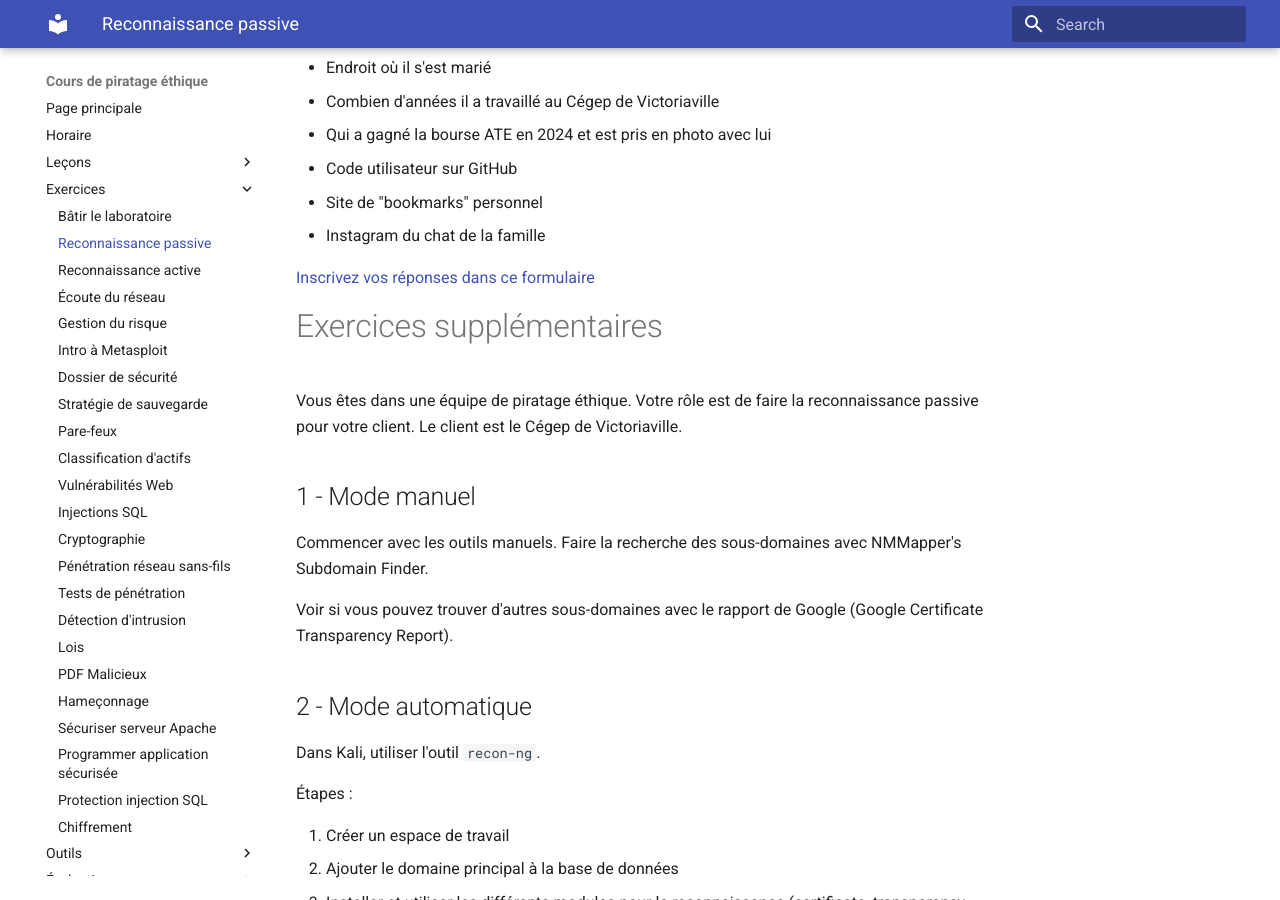
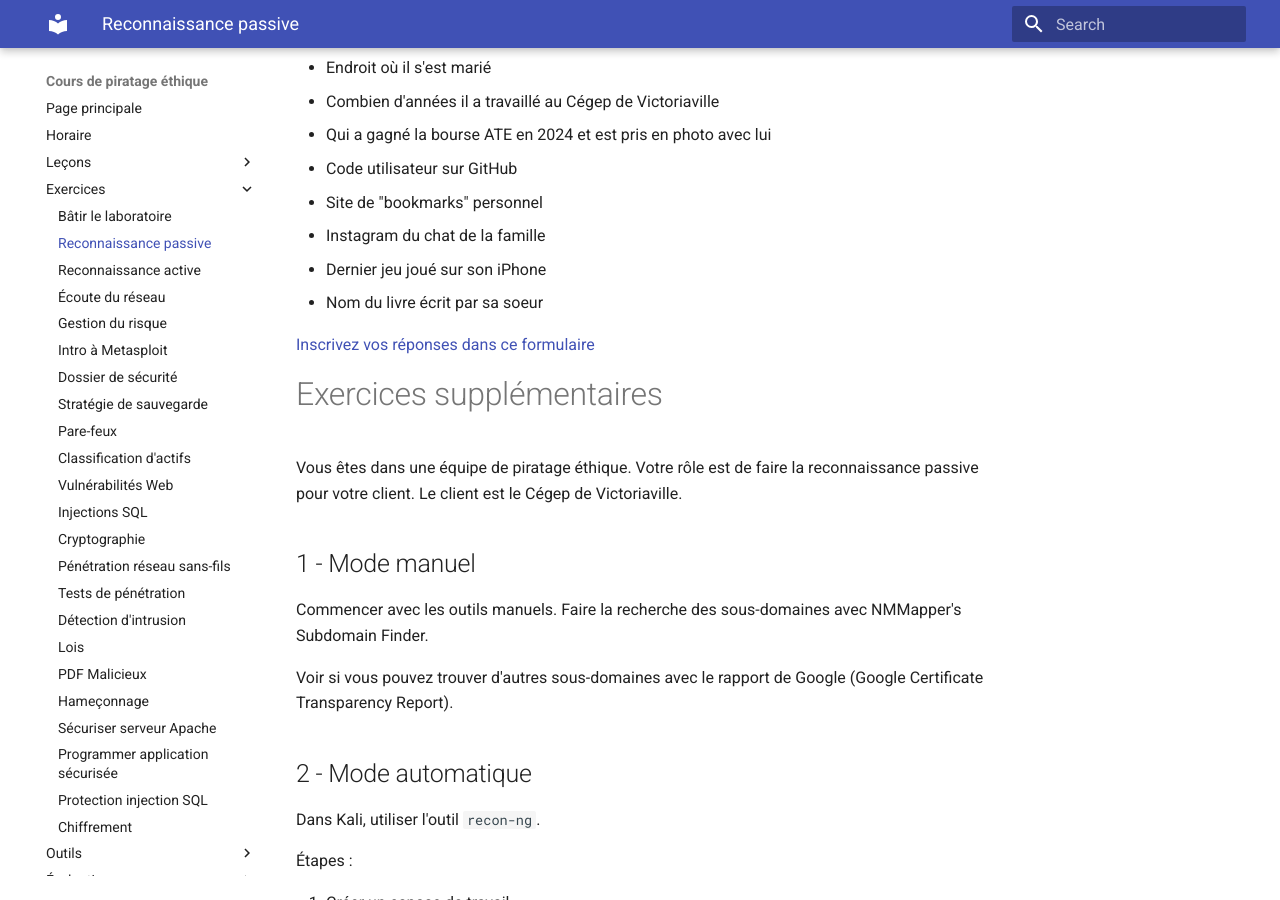
Before and after one commit to cegepvictoetienne/piratage, an MkDocs documentation site: the page built from wiki/exercices/reconnaissance_passive.md, in a window 1280 px wide and 900 px high, scrolled down 857 px. Built offline with MkDocs 1.6.1 and Material for MkDocs 9.7.7, drawn with Linux system fonts in a browser that asks for light colours.

```diff
--- a/wiki/exercices/reconnaissance_passive.md
+++ b/wiki/exercices/reconnaissance_passive.md
@@ -29,6 +29,8 @@ Trouvez les informations suivantes :
 - Code utilisateur sur GitHub
 - Site de "bookmarks" personnel
 - Instagram du chat de la famille
+- Dernier jeu joué sur son iPhone
+- Nom du livre écrit par sa soeur
 
 
 [Inscrivez vos réponses dans ce formulaire](https://forms.office.com/Pages/ResponsePage.aspx?id=JvVsnYGt-EanOqUHqvBs2h4e_CrnfMxFsMr2ZqveBNhURDRTVFZQMVpXRUdYV0JOQzNDUFk3VlpQMi4u)
```
Also changed, not shown: wiki/lecons/Reconnaissance_passive.md (+0 -1 lines).
